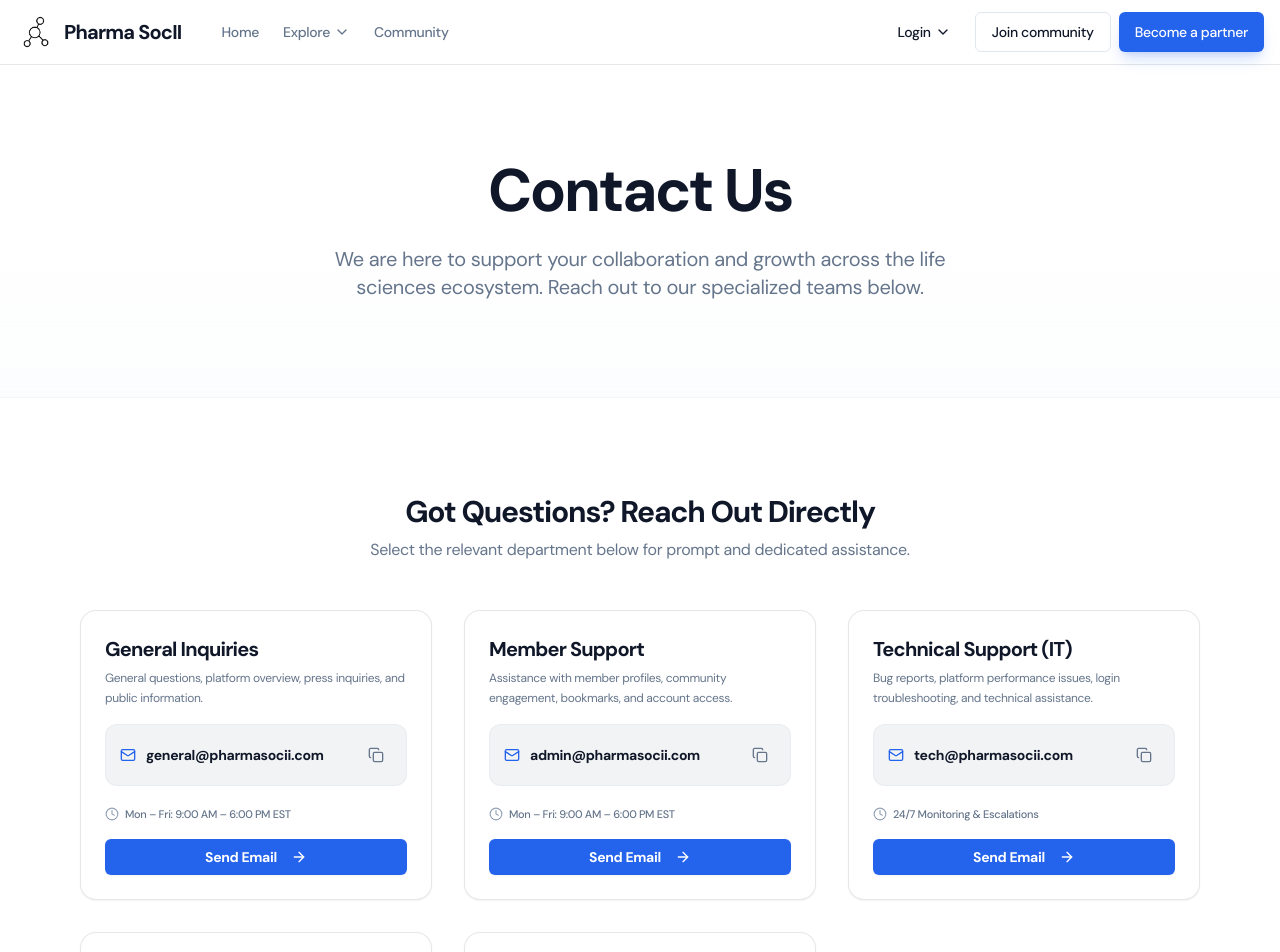
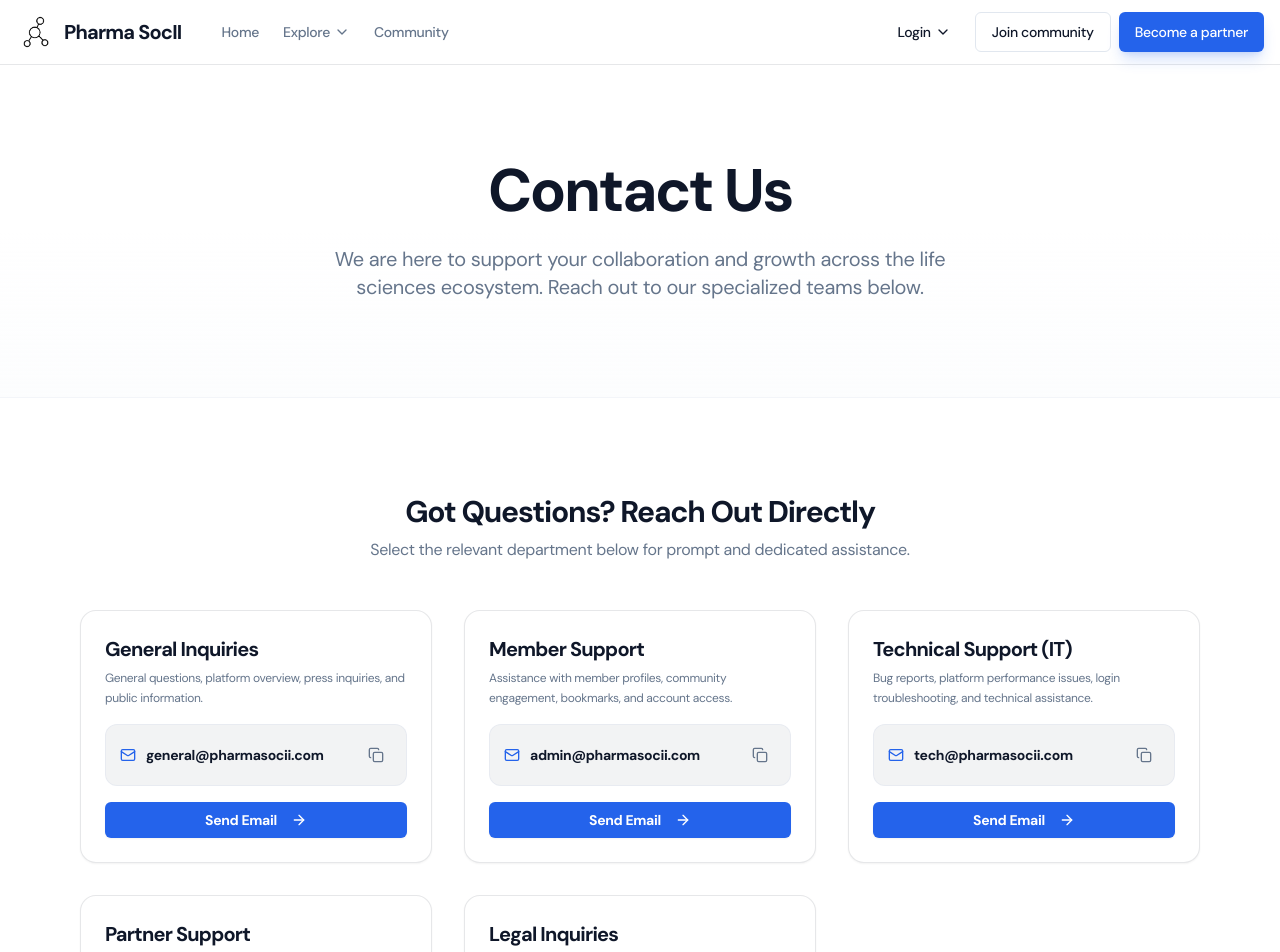
Before and after one commit to simran-kanda1/pharmasocii, a React (Vite) app: page /contact in a window 1280 px wide. Shown: the top 952 px of the page. Built offline with nearby package versions, Linux system fonts and the light colour scheme; no server answers; the database is empty.

Commit message:
Remove days and operating hours from Contact Us department cards

```diff
--- a/src/pages/ContactUs.tsx
+++ b/src/pages/ContactUs.tsx
@@ -6,7 +6,6 @@ import {
     Copy,
     Check,
     Send,
-    Clock,
     Building2,
     ArrowRight
 } from "lucide-react";
@@ -234,12 +233,7 @@ export default function ContactUs() {
                                         </div>
                                     )}
 
-                                    {dept.hours && (
-                                        <div className="flex items-center gap-1.5 text-[11px] text-muted-foreground font-medium pt-1">
-                                            <Clock className="w-3.5 h-3.5 text-slate-400" />
-                                            <span>{dept.hours}</span>
-                                        </div>
-                                    )}
+
 
                                     <Button asChild className="w-full mt-2 font-semibold shadow-sm hover:shadow-md transition-all" size="sm">
                                         <a href={`mailto:${dept.email}`}>
```
Also changed, not shown: 1 other file (tests, documents, lock files or other folders).
